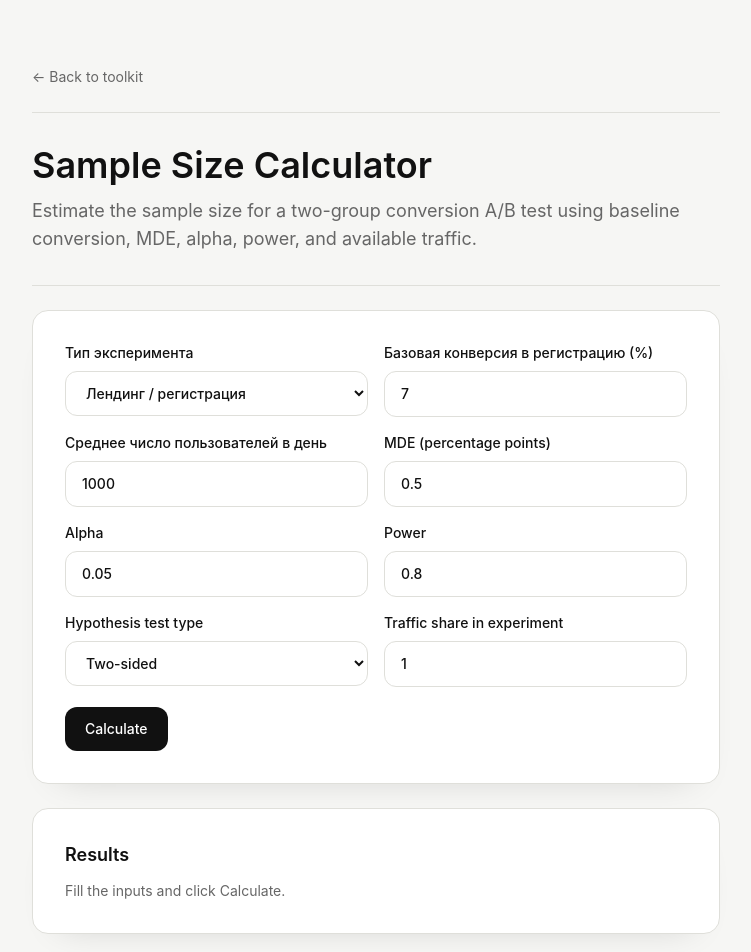
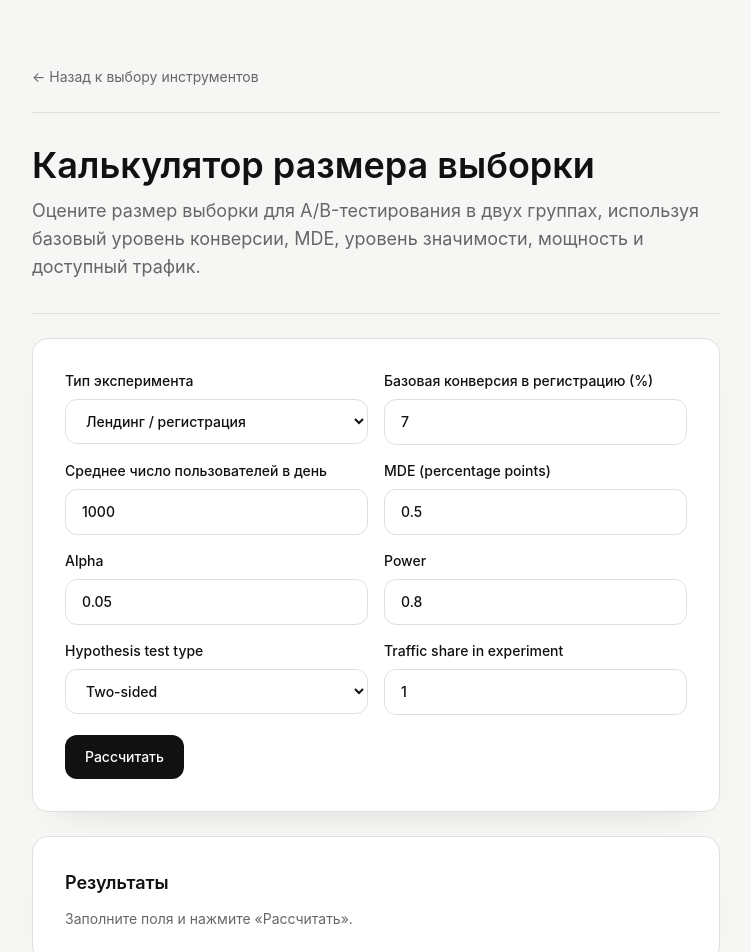
Before and after one commit to elizabeth290789/ab-tools-site, a Next.js app: page /sample-size in a window 1280 px wide. Shown: the top 952 px of the page, without its empty margins (264-1015 px from the left). Built offline with nearby package versions, Linux system fonts and the light colour scheme.

Commit message:
Translate sample-size page UI texts to Russian

```diff
--- a/app/sample-size/page.tsx
+++ b/app/sample-size/page.tsx
@@ -179,14 +179,14 @@ export default function SampleSizePage() {
           href="/"
           className="inline-flex items-center gap-2 text-sm text-muted transition-colors hover:text-ink"
         >
-          ← Back to toolkit
+          ← Назад к выбору инструментов
         </Link>
 
         <header className="mt-6 border-y border-border py-8">
-          <h1 className="text-3xl font-semibold leading-tight md:text-4xl">Sample Size Calculator</h1>
+          <h1 className="text-3xl font-semibold leading-tight md:text-4xl">Калькулятор размера выборки</h1>
           <p className="mt-3 max-w-2xl text-base text-muted md:text-lg">
-            Estimate the sample size for a two-group conversion A/B test using baseline conversion, MDE,
-            alpha, power, and available traffic.
+            Оцените размер выборки для A/B-тестирования в двух группах, используя базовый уровень конверсии,
+            MDE, уровень значимости, мощность и доступный трафик.
           </p>
         </header>
 
@@ -277,14 +277,14 @@ export default function SampleSizePage() {
             onClick={() => setHasCalculated(true)}
             className="mt-5 inline-flex w-full items-center justify-center rounded-xl bg-ink px-5 py-3 text-sm font-medium text-white transition-opacity hover:opacity-90 md:w-auto"
           >
-            Calculate
+            Рассчитать
           </button>
         </section>
 
         <section className="mt-6 rounded-2xl border border-border bg-white p-6 shadow-card md:p-8">
-          <h2 className="text-lg font-semibold">Results</h2>
+          <h2 className="text-lg font-semibold">Результаты</h2>
           {!hasCalculated ? (
-            <p className="mt-3 text-sm text-muted">Fill the inputs and click Calculate.</p>
+            <p className="mt-3 text-sm text-muted">Заполните поля и нажмите «Рассчитать».</p>
           ) : !result ? (
             <p className="mt-3 text-sm text-red-600">Please enter valid input values.</p>
           ) : (
```
